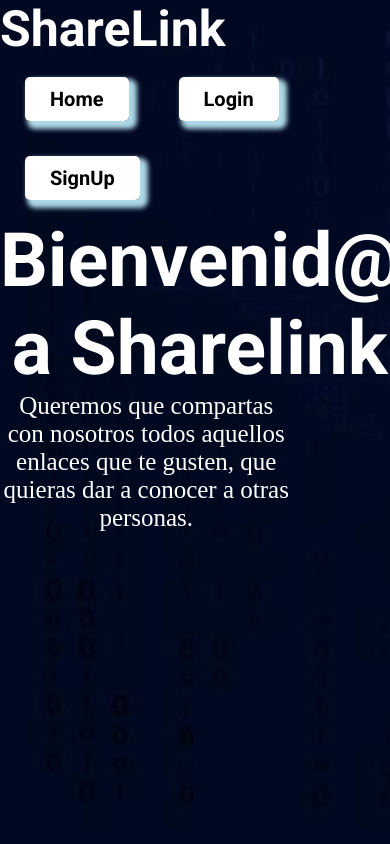
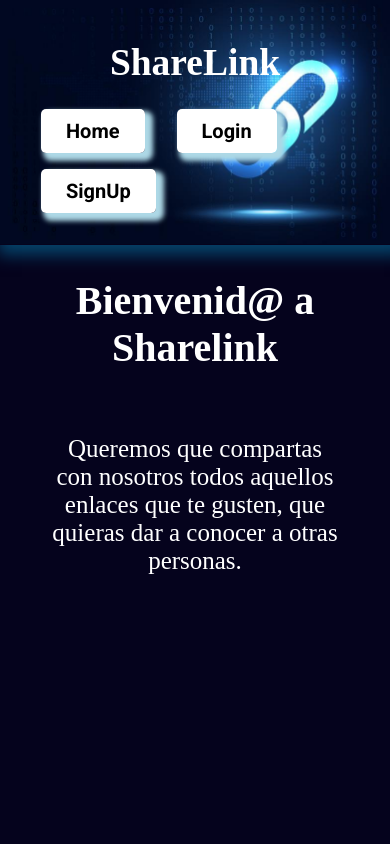
Before and after one commit to tenayquintero/ShareLink, a React (Create React App) app in the folder front-sharelink/: page / in a window 390 px wide. Built offline with nearby package versions, Linux system fonts and the light colour scheme.

Commit message:
css changes

```diff
--- a/front-sharelink/src/App.css
+++ b/front-sharelink/src/App.css
@@ -1,11 +1,8 @@
-@import url('https://fonts.googleapis.com/css2?family=Roboto:wght@700&display=swap');
-
 * {
   margin: 0;
   padding: 0;
   box-sizing: border-box;
 }
-
 
 .App {
   text-align: center;
@@ -18,3 +15,12 @@
   color: white;
 
 }
+@media (max-width: 500px) {
+  .App{
+    background-color: rgb(5, 3, 29);
+    background-size: contain;
+
+
+
+  }
+}
--- a/front-sharelink/src/App.js
+++ b/front-sharelink/src/App.js
@@ -17,7 +17,7 @@ function App() {
           <Route path='/' element={<Home />} />
           <Route path='login' element={<Login />} />
           <Route path='signup' element={<SignUp />} />
-          <Route path='links' eLement={<LinksPage />} />
+          <Route path='links' element={<LinksPage />} />
           <Route path='users/validate/:registration_code' element={<ValidateEmail />} />
           <Route path='mylinks' element={<MyLinks />} />
         </Routes>
--- a/front-sharelink/src/Pages/Home.css
+++ b/front-sharelink/src/Pages/Home.css
@@ -1,13 +1,26 @@
-.home-main header{
-    font-size:50px;
+.home{
+    display: flex;
+    flex-direction: column;
+    align-items: flex-start;
+    padding: 2rem;
 
 }
-.home-main body{
-    font-size: 25px;
-    width: 75%;
-}
-
-@media (max-width = 800px ){
-
+.home h2{
+    font-size:40px;
 
 }
+.home p{
+    font-size: 25px;
+    width: 350px;
+    height: 300px;
+    margin-top: 2rem;
+    padding:3rem ;
+    justify-content: center;
+
+}
+@media (max-width: 500px) {
+    .home p {
+        align-self: center;
+        padding: 2rem;
+    }
+}
--- a/front-sharelink/src/Pages/Home.js
+++ b/front-sharelink/src/Pages/Home.js
@@ -1,19 +1,14 @@
 import './Home.css'
 
-const Home = () =>{
-    return(
+const Home = () => {
+    return (
 
-        <section className="home-main">
-            <header>
+        <section className="home">
             <h2>Bienvenid@ a Sharelink</h2>
-            </header>
-            <body>
             <p>
                 Queremos que compartas con nosotros todos aquellos enlaces
                 que te gusten, que quieras dar a conocer a otras personas.
             </p>
-            </body>
-
         </section>
     )
 }
--- /dev/null
+++ b/front-sharelink/src/components/Auth.css
@@ -0,0 +1,17 @@
+nav ul{
+     list-style: none;
+    display: flex;
+    flex-wrap: wrap;
+    gap: 2rem;
+
+
+}
+
+.iconOff{
+    display:inline-block;
+    width: 3rem;
+    height: 3rem;
+   font-size: 0;
+   background-size: cover;
+   border-radius: 50%;
+}
--- a/front-sharelink/src/components/Auth.js
+++ b/front-sharelink/src/components/Auth.js
@@ -1,5 +1,7 @@
 import { NavLink } from "react-router-dom";
 import { useSetUser, useUser } from "../context/UserContext";
+import iconOff from "../img/iconOffpng.png"
+import './Auth.css'
 
 const Auth = () => {
 
@@ -8,26 +10,40 @@ const Auth = () => {
 
     if (user) {
         return <nav>
+            <section className="nav_section">
+                <h1>ShareLink</h1>
+                <div>
+                    {user.email}
+                </div>
+            </section>
+
             <ul>
-                <li>
-                    {user.email}
-                </li>
-                <li onClick={() => setUser(null)}>
-                    X
-                </li>
                 <li>
                     < NavLink to="/links" >Links</NavLink>
                 </li>
-                <li>  < NavLink to="/mylinks" >My Links</NavLink></li>
+                <li>  < NavLink to="/mylinks" >My Links</NavLink>
+                </li>
+
+                <li
+                    onClick={() => setUser(null)}
+                    style={{ backgroundImage: `url(${iconOff})` }}
+                    className='iconOff'
+                >
+                    X
+                </li>
 
             </ul>
         </nav>
     } else {
         return (
             <nav>
-                <div><NavLink to='/'>Home</NavLink></div>
-                <div><NavLink to='/login'>Login</NavLink></div>
-                <div><NavLink to='/signup'>SignUp</NavLink></div>
+                <h1>ShareLink</h1>
+                <ul>
+                    <li><NavLink to='/'>Home</NavLink></li>
+                    <li><NavLink to='/login'>Login</NavLink></li>
+                    <li><NavLink to='/signup'>SignUp</NavLink></li>
+                </ul>
+
             </nav>
         )
     }
--- a/front-sharelink/src/components/Header.css
+++ b/front-sharelink/src/components/Header.css
@@ -1,27 +1,26 @@
 @import url('https://fonts.googleapis.com/css2?family=Roboto:wght@700&display=swap');
 .header-sharelink{
-    display: flex;
     flex-wrap: wrap;
-}
-
-.App Header {
-    font-family: 'Roboto', sans-serif;
-    font-size: 25px;
-    display: inline-flex;
-}
-.header-sharelink h1{
-    margin: 0px 250px 0px 0px;
-
-}
-.header-sharelink nav{
-    display: inline-flex;
-    padding: 25px;
-   flex-wrap: wrap;
-    gap: 50px;
 
 }
 
-.header-sharelink nav div a{
+
+.App Header {
+    font-size: 25px;
+    padding: 1rem;
+    box-shadow: 7px 1px 15px 9px rgb(5, 67, 106) ;
+}
+
+.header-sharelink nav{
+    display: flex;
+    justify-content: space-around;
+    padding: 25px;
+   flex-wrap: wrap;
+    gap: 2rem;
+
+}
+
+.header-sharelink nav div a, nav ul li a{
     text-decoration: none;
     color: black;
     font-family: 'Roboto', sans-serif;
@@ -29,10 +28,11 @@
     background-color: white;
     border-radius: 5px;
     padding: 10px 25px;
-
    box-shadow: 5px 5px 5px 3px lightblue
 }
-@media (max-width = 800px ){
-
+@media (max-width: 500px) {
+        .header-sharelink, .header-sharelink nav  {
+      flex-direction: column;
+    }
 
 }
--- a/front-sharelink/src/components/Header.js
+++ b/front-sharelink/src/components/Header.js
@@ -4,7 +4,7 @@ import './Header.css'
 const Header = () =>{
     return(
         <header className="header-sharelink">
-            <h1>ShareLink</h1>
+
             <Auth />
 
         </header>
```
Also changed, not shown: front-sharelink/src/img/iconOffpng.png (added).
